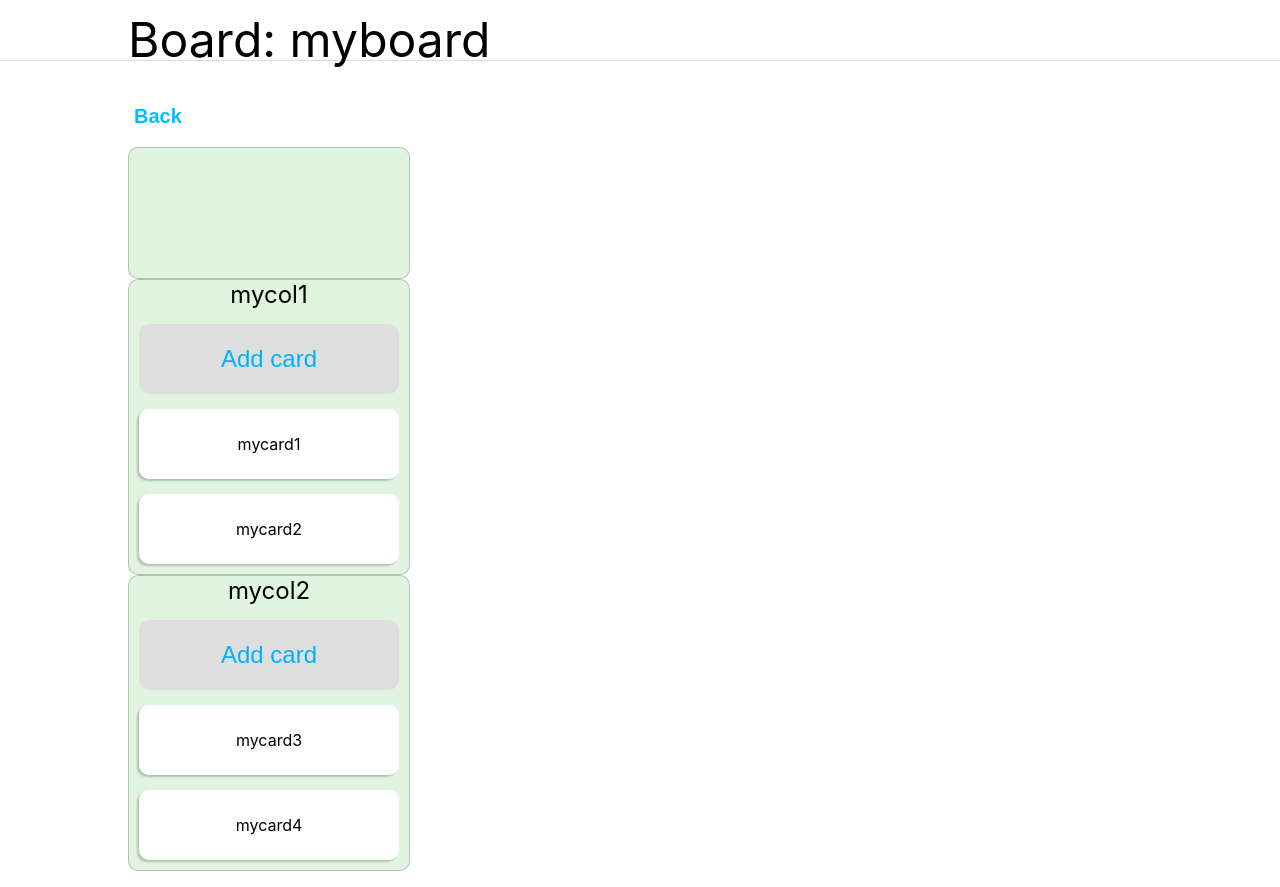
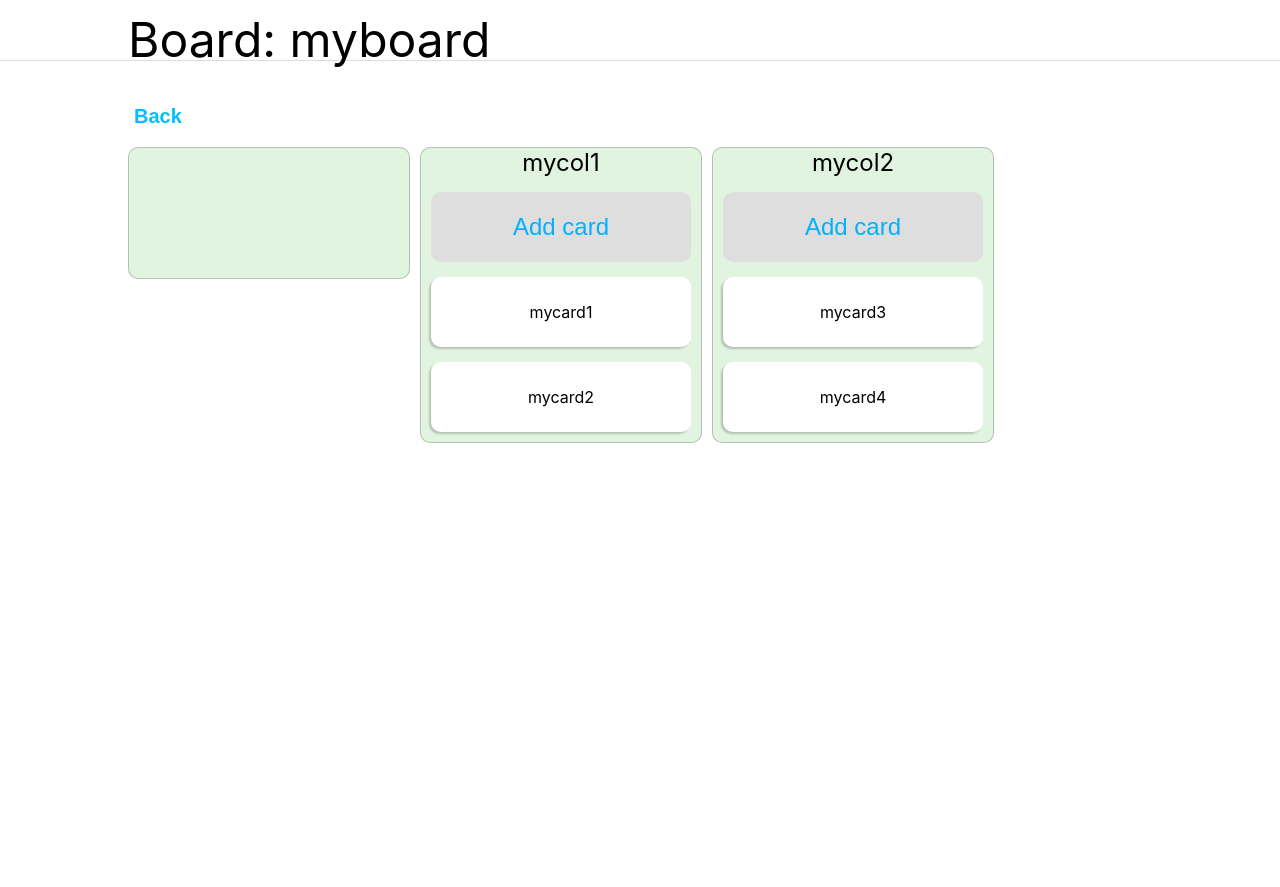
Before and after one commit to summerlightningman/my-trello-analogue, a React (Create React App) app: page /board/0 in a window 1280 px wide. After the commit the page ends 800 px from the top, so only its background shows below. Built offline with nearby package versions, Linux system fonts and the light colour scheme; some icons are missing.

Commit message:
added styled-component for ColumnList

```diff
--- a/src/components/Column/column-list/column-list.css
+++ /dev/null
@@ -1,5 +0,0 @@
-.column-list {
-    display: flex;
-    flex-flow: row wrap;
-    align-items: flex-start;
-}
--- a/src/components/Column/column-list/column-list.tsx
+++ b/src/components/Column/column-list/column-list.tsx
@@ -1,21 +1,27 @@
 import React, {FC} from 'react';
+import {useTypedSelector} from "../../../hooks/useTypedSelector";
+import styled from "styled-components";
+
 import ColumnListItemAdd from "../column-list-item-add/column-list-item-add";
 import ColumnListItem from "../column-list-item/column-list-item";
-
-import {useTypedSelector} from "../../../hooks/useTypedSelector";
-
 import {ColumnListProps} from "../../../types/column";
 
+
+const ColumnListComponent = styled.ul`
+  display: flex;
+  flex-flow: row wrap;
+  align-items: flex-start;
+`;
+
 const ColumnList: FC<ColumnListProps> = ({board}) => {
-
     const columnList = useTypedSelector(state => state.board.columnList)
         .filter(col => col.boardId === board.id);
 
     return (
-        <ul className="column-list">
+        <ColumnListComponent>
             <ColumnListItemAdd board={board}/>
             {columnList.map(column => <ColumnListItem column={column} key={column.id}/>)}
-        </ul>
+        </ColumnListComponent>
     );
 };
 
```
